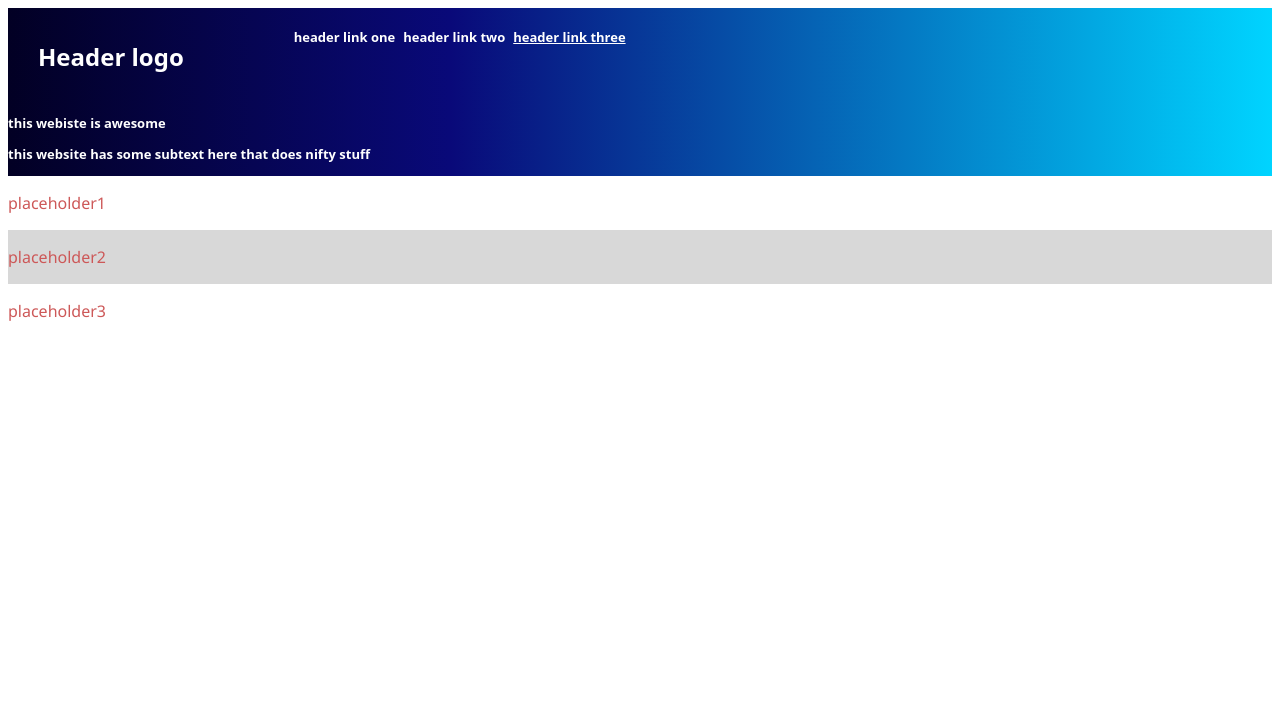
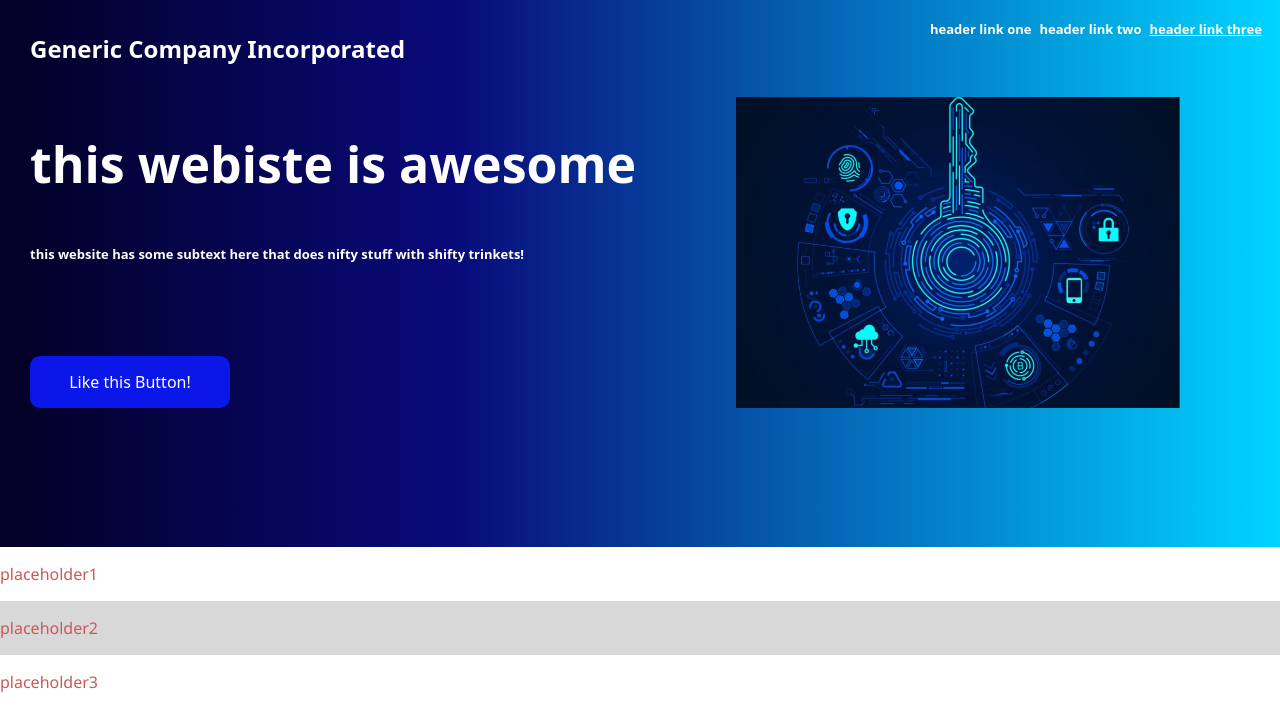
Before and after one commit to Pablo-CarB/landing, a plain HTML site: page index.html in a window 1280 px wide. Drawn offline with Linux system fonts and the light colour scheme.

Commit message:
finished first block - added button - extended gradient to edges - added image - added block 1 txt

```diff
--- a/index.html
+++ b/index.html
@@ -7,11 +7,11 @@
     <meta name="viewport" content="width=device-width, initial-scale=1.0">
     <title>Landing Page</title>
 </head>
-<body>
+<body id="body">
     <div class="blocks" id = "mainblock">
         <div id="block1">
             <div class ="block1top">
-                <h4 class="bannertxt" id="logo" >Header logo</h4>
+                <h4 class="bannertxt" id="logo" >Generic Company Incorporated</h4>
                 <div id="linkblock">
                     <a class="bannertxt">header link one </a>
                     <a class="bannertxt">header link two </a>
@@ -19,8 +19,15 @@
                 </div>
             </div>
             <div id="block1text">
-                <h1 class="bannertxt" id = "maintext">this webiste is awesome</h1>
-                <p class="bannertxt">this website has some subtext here that does nifty stuff</p>
+                <div><h1 class="bannertxt" id = "maintext">this webiste is awesome</h1>
+                    <div id ="pdiv">
+                        <p class="bannertxt">this website has some subtext here that does nifty stuff with shifty trinkets!</p>
+                    <button type="button" id="baba"> Like this Button!</button>
+                    </div>
+                </div>
+                <div id="imgbox">
+                    <img id="techimg" src="./images copy/shutterstock_1152185600-1440x1008-1-857x600.jpeg">
+                </div>
             </div>
 
         </div>
--- a/styles.css
+++ b/styles.css
@@ -15,11 +15,67 @@
 
 .block1top{
     display: flex;
-    gap:50px;
+    justify-content: space-between;
+    gap: 100px;
 
 }
+
+#maintext{
+    font-size: 50px;
+    font-weight: large;
+}
+#body{
+    margin: 0;
+}
+#baba{
+  border-width: 5px;
+  border-radius: 10px;
+  background-color: #0b16e9;;
+  width: 200px;
+  border: none;
+  color: white;
+  padding: 15px 32px;
+  text-align: center;
+  text-decoration: none;
+  display: inline-block;
+  font-size: 16px;
+  transition-duration: .4s;
+  font-family: system-ui, -apple-system, BlinkMacSystemFont, 'Segoe UI', Roboto, Oxygen, Ubuntu, Cantarell, 'Open Sans', 'Helvetica Neue', sans-serif;
+}
+
+#baba:hover{
+    background-color: transparent;
+    border-style: solid;
+    border-color: white;
+    color: white;
+}
+
+
+#pdiv{
+    display: flex;
+    flex-direction: column;
+    gap: 80px;
+}
+
+
+
 #block1text{
+padding-left: 30px;
+display: flex;
+flex-direction: row;
+gap: 100px;
+justify-content: space-between;
+}
 
+#imgbox{
+    width: 550px;
+    height: 450px;
+    padding-right: 100px;
+}
+
+#techimg{
+    max-width: 100%;
+    max-height: 100%;
 }
 
 .bannertxt{
@@ -65,8 +121,10 @@
 
 #mainblock{
     display: flex;
+    padding: 0px;
     flex-direction: column;
-    border: 0px
+    border: 0px;
+
 
 
 }
```
Also changed, not shown: images copy/shutterstock_1152185600-1440x1008-1-857x600.jpeg (added).
